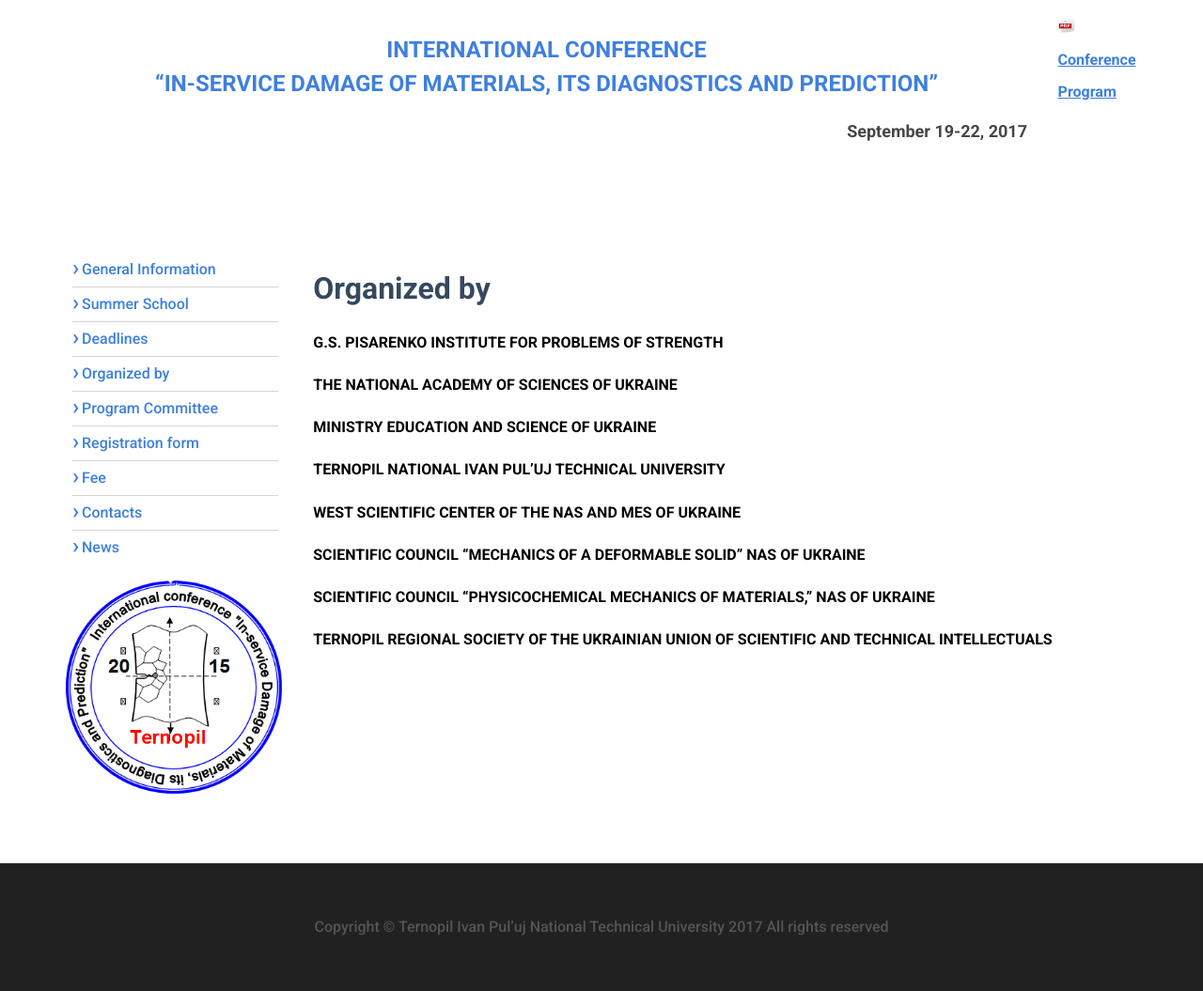
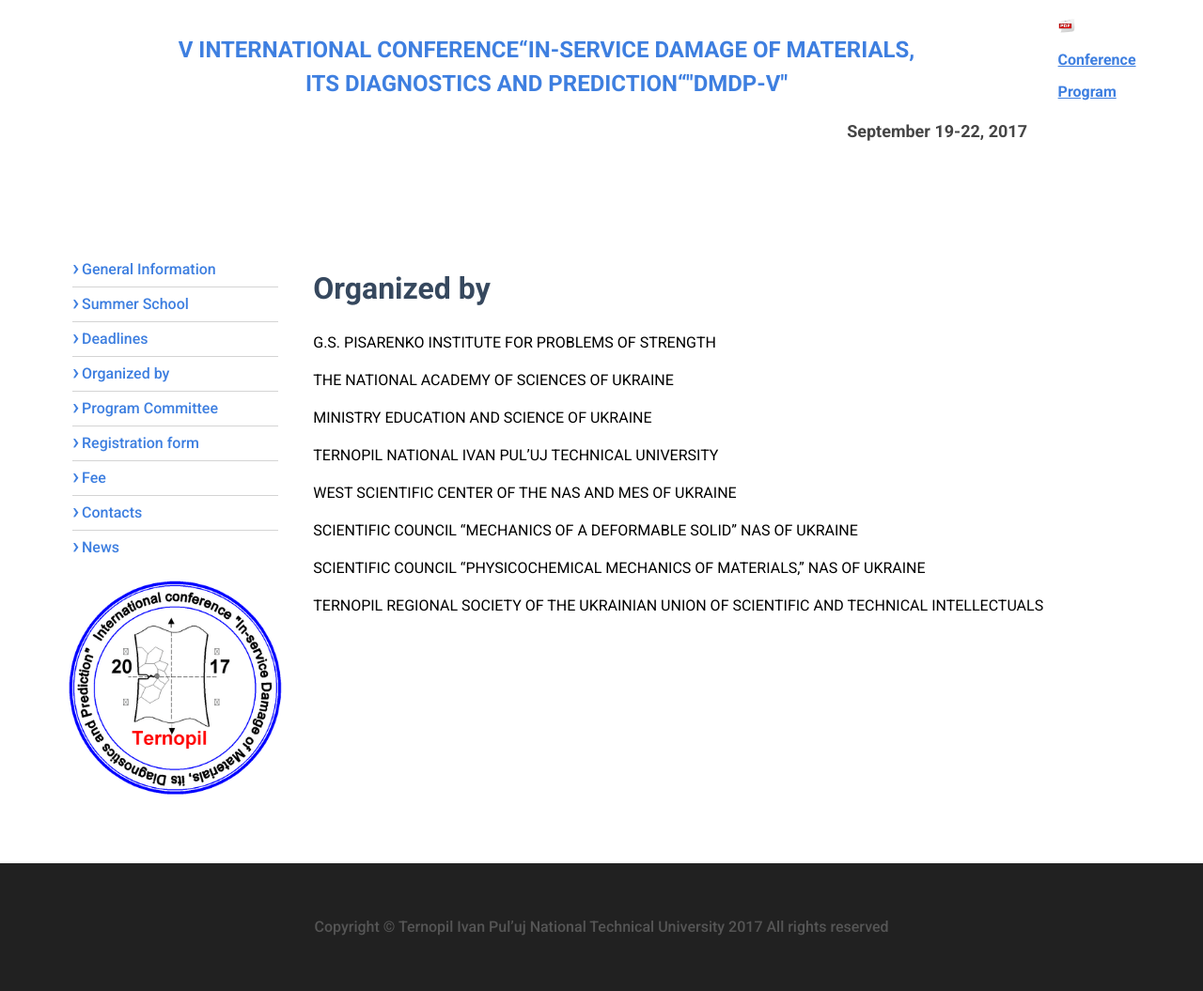
Before and after one commit to sivanchenko/dmdp.tntu.edu.ua, a Jekyll site: the page built from organized.md, in a window 1280 px wide. Shown: the whole page at 94% size. Built offline with Jekyll 4.4.1, drawn with Linux system fonts in a browser that asks for light colours.

```diff
--- a/_layouts/default.html
+++ b/_layouts/default.html
@@ -21,7 +21,7 @@
             <div class="page-header__left">
                 <h3 class="page-header__title">
                     <a href="/dmdp.tntu.edu.ua/">
-                        INTERNATIONAL CONFERENCE<br>“IN-SERVICE DAMAGE OF MATERIALS, ITS DIAGNOSTICS AND PREDICTION”
+                          V INTERNATIONAL CONFERENCE“IN-SERVICE DAMAGE OF MATERIALS, <br> ITS DIAGNOSTICS AND PREDICTION“"DMDP-V"
                     </a>
                 </h3>
                 <h4 class="page-header__date">
--- a/organized.md
+++ b/organized.md
@@ -4,17 +4,22 @@ title: Organized by
 permalink: /organizedby/
 ---
 
-#### G.S. PISARENKO INSTITUTE FOR PROBLEMS OF STRENGTH ####
-#### THE NATIONAL ACADEMY OF SCIENCES OF UKRAINE ####
+
+G.S. PISARENKO INSTITUTE FOR PROBLEMS OF STRENGTH
+
+THE NATIONAL ACADEMY OF SCIENCES OF UKRAINE
 
 
-#### MINISTRY EDUCATION AND SCIENCE OF UKRAINE ####
-#### TERNOPIL NATIONAL IVAN PUL'UJ TECHNICAL UNIVERSITY ####
+MINISTRY EDUCATION AND SCIENCE OF UKRAINE
+
+TERNOPIL NATIONAL IVAN PUL'UJ TECHNICAL UNIVERSITY
 
 
-#### WEST SCIENTIFIC CENTER OF THE NAS AND MES OF UKRAINE ####
-#### SCIENTIFIC COUNCIL "MECHANICS OF A DEFORMABLE SOLID" NAS OF UKRAINE ####
+WEST SCIENTIFIC CENTER OF THE NAS AND MES OF UKRAINE
+
+SCIENTIFIC COUNCIL "MECHANICS OF A DEFORMABLE SOLID" NAS OF UKRAINE
 
 
-#### SCIENTIFIC COUNCIL "PHYSICOCHEMICAL MECHANICS OF MATERIALS," NAS OF UKRAINE ####
-#### TERNOPIL REGIONAL SOCIETY OF THE UKRAINIAN UNION OF SCIENTIFIC AND TECHNICAL INTELLECTUALS ####
+SCIENTIFIC COUNCIL "PHYSICOCHEMICAL MECHANICS OF MATERIALS," NAS OF UKRAINE
+
+TERNOPIL REGIONAL SOCIETY OF THE UKRAINIAN UNION OF SCIENTIFIC AND TECHNICAL INTELLECTUALS
```
Also changed, not shown: other parts of _layouts/default.html (+1 -1 lines), _layouts/programcommittee.md (deleted, +0 -7 lines), contacts.md (renamed from assets/css/contacts.md, +1 -1 lines), fee.md (+1 -1 lines), assets/img/conference-logo.png.
